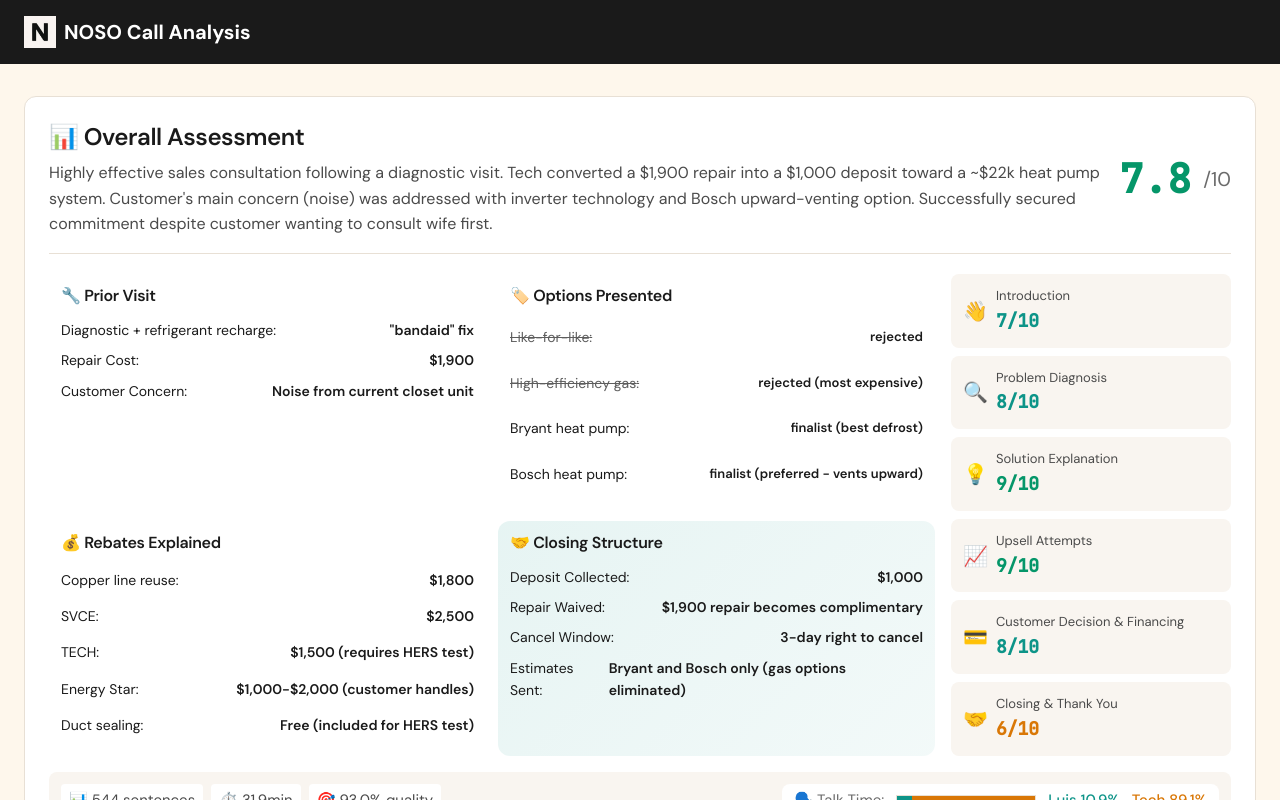
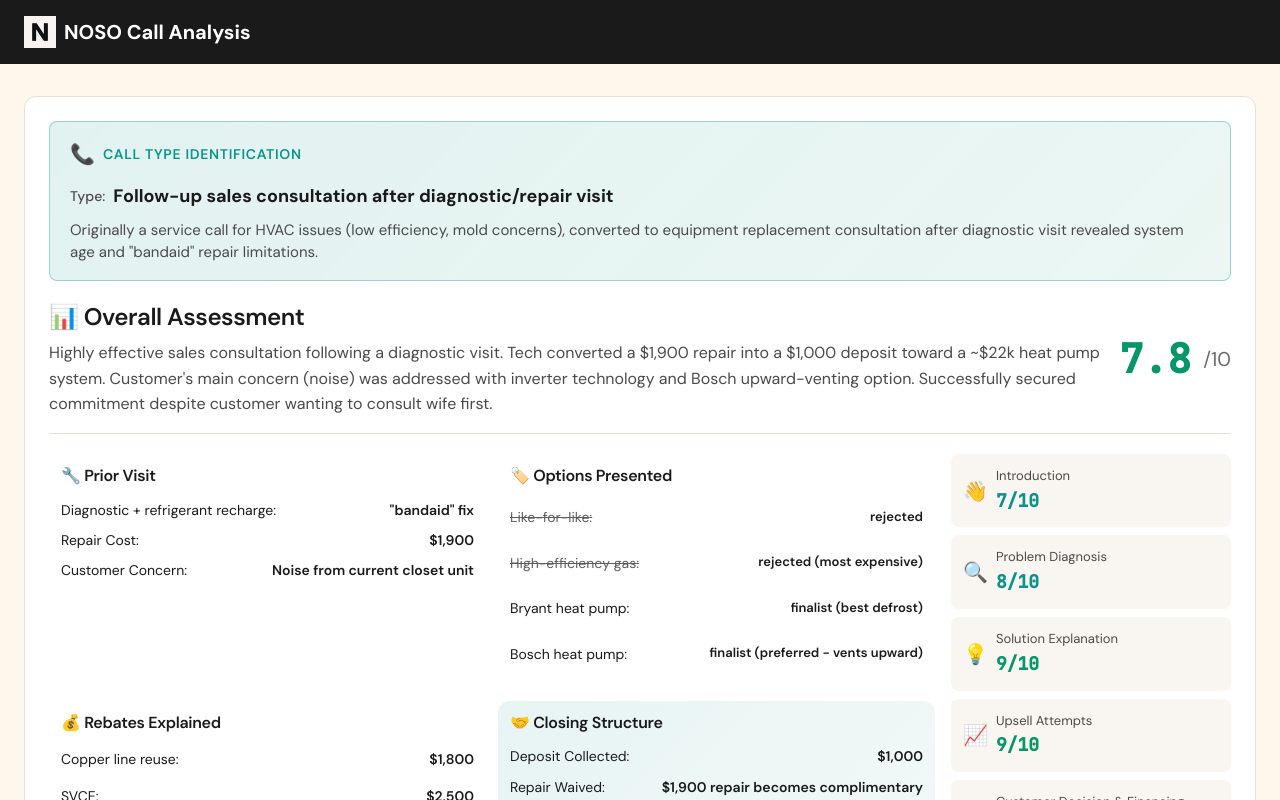
Before and after one commit to javier-la200426/NOSO, a React (Vite) app: page / in a window 1280 px wide. Shown: the top 800 px of the page. Built offline with nearby package versions, Linux system fonts and the light colour scheme.

Commit message:
call type identification

```diff
--- a/src/App.css
+++ b/src/App.css
@@ -621,6 +621,79 @@
 }
 
 /* Summary Section */
+/* Call Type Identification Banner */
+.call-type-banner {
+  background: linear-gradient(135deg, rgba(13, 148, 136, 0.12) 0%, rgba(5, 150, 105, 0.08) 100%);
+  border: 1px solid rgba(13, 148, 136, 0.35);
+  border-radius: var(--radius-md);
+  padding: var(--space-4) var(--space-5);
+  margin-bottom: var(--space-5);
+}
+
+.call-type-header {
+  display: flex;
+  align-items: center;
+  gap: var(--space-2);
+  margin-bottom: var(--space-3);
+}
+
+.call-type-icon {
+  font-size: 1.25rem;
+}
+
+.call-type-title {
+  font-size: 0.875rem;
+  font-weight: 600;
+  text-transform: uppercase;
+  letter-spacing: 0.05em;
+  color: var(--accent-teal);
+  margin: 0;
+}
+
+.call-type-content {
+  display: flex;
+  flex-direction: column;
+  gap: var(--space-2);
+}
+
+.call-type-primary {
+  display: flex;
+  flex-wrap: wrap;
+  align-items: center;
+  gap: var(--space-2);
+}
+
+.call-type-label {
+  font-size: 0.875rem;
+  color: var(--text-secondary);
+  font-weight: 500;
+}
+
+.call-type-value {
+  font-size: 1.125rem;
+  font-weight: 700;
+  color: var(--text-primary);
+}
+
+.call-type-badge {
+  background: rgba(217, 119, 6, 0.15);
+  color: var(--accent-orange);
+  border: 1px solid rgba(217, 119, 6, 0.35);
+  padding: 3px 10px;
+  border-radius: 9999px;
+  font-size: 0.75rem;
+  font-weight: 600;
+  text-transform: uppercase;
+  letter-spacing: 0.03em;
+}
+
+.call-type-description {
+  font-size: 0.9375rem;
+  color: var(--text-secondary);
+  line-height: 1.5;
+  margin: 0;
+}
+
 .summary-section {
   background: var(--bg-secondary);
   border: 1px solid var(--border-subtle);
--- a/src/App.jsx
+++ b/src/App.jsx
@@ -306,6 +306,21 @@ function App() {
       <main className="main-content">
         {/* Overall Assessment Section */}
         <section className="summary-section">
+          {/* Call Type Identification Banner */}
+          <div className="call-type-banner">
+            <div className="call-type-header">
+              <span className="call-type-icon">📞</span>
+              <h3 className="call-type-title">Call Type Identification</h3>
+            </div>
+            <div className="call-type-content">
+              <div className="call-type-primary">
+                <span className="call-type-label">Type:</span>
+                <span className="call-type-value">{CALL_ASSESSMENT.callType.primary}</span>
+              </div>
+              <p className="call-type-description">{CALL_ASSESSMENT.callType.description}</p>
+            </div>
+          </div>
+
           <div className="summary-header">
             <div>
               <h2 style={{ marginBottom: 'var(--space-2)' }}>
--- a/src/utils/dataAnalysis.js
+++ b/src/utils/dataAnalysis.js
@@ -463,7 +463,10 @@ export const getConfidenceLevel = (confidence) => {
 
 // Overall call assessment
 export const CALL_ASSESSMENT = {
-  callType: 'Post-Repair Sales Consultation',
+  callType: {
+    primary: 'Follow-up sales consultation after diagnostic/repair visit',
+    description: 'Originally a service call for HVAC issues (low efficiency, mold concerns), converted to equipment replacement consultation after diagnostic visit revealed system age and "bandaid" repair limitations.',
+  },
   overallScore: 7.8,
   summary: "Highly effective sales consultation following a diagnostic visit. Tech converted a $1,900 repair into a $1,000 deposit toward a ~$22k heat pump system. Customer's main concern (noise) was addressed with inverter technology and Bosch upward-venting option. Successfully secured commitment despite customer wanting to consult wife first.",
   callContext: {
```
